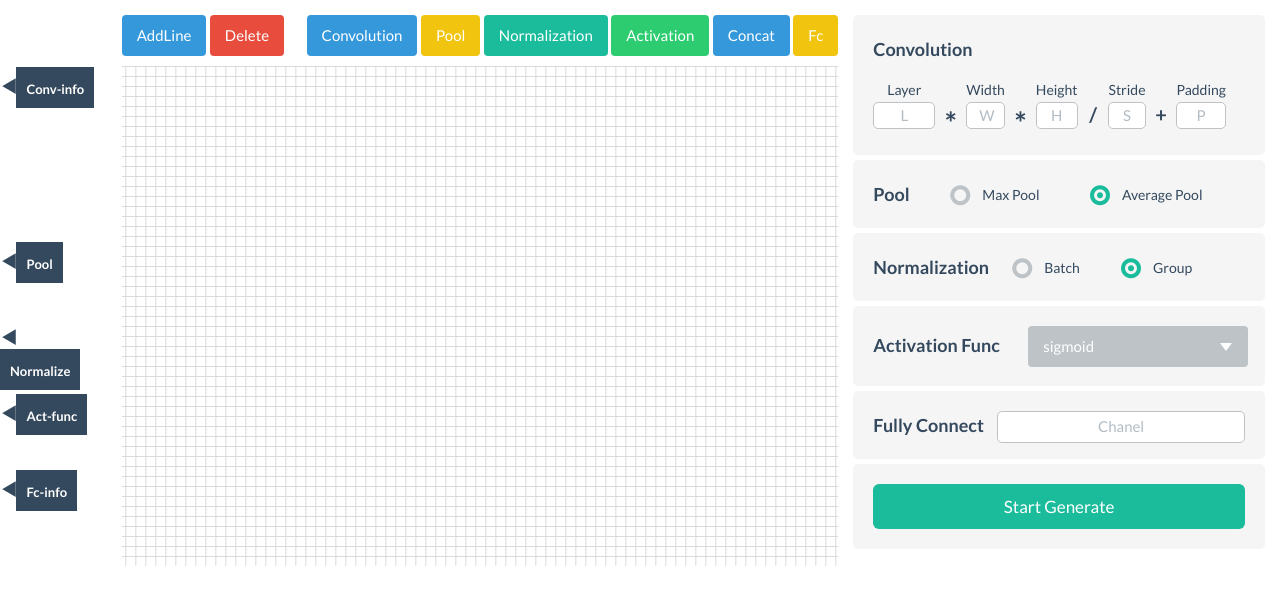
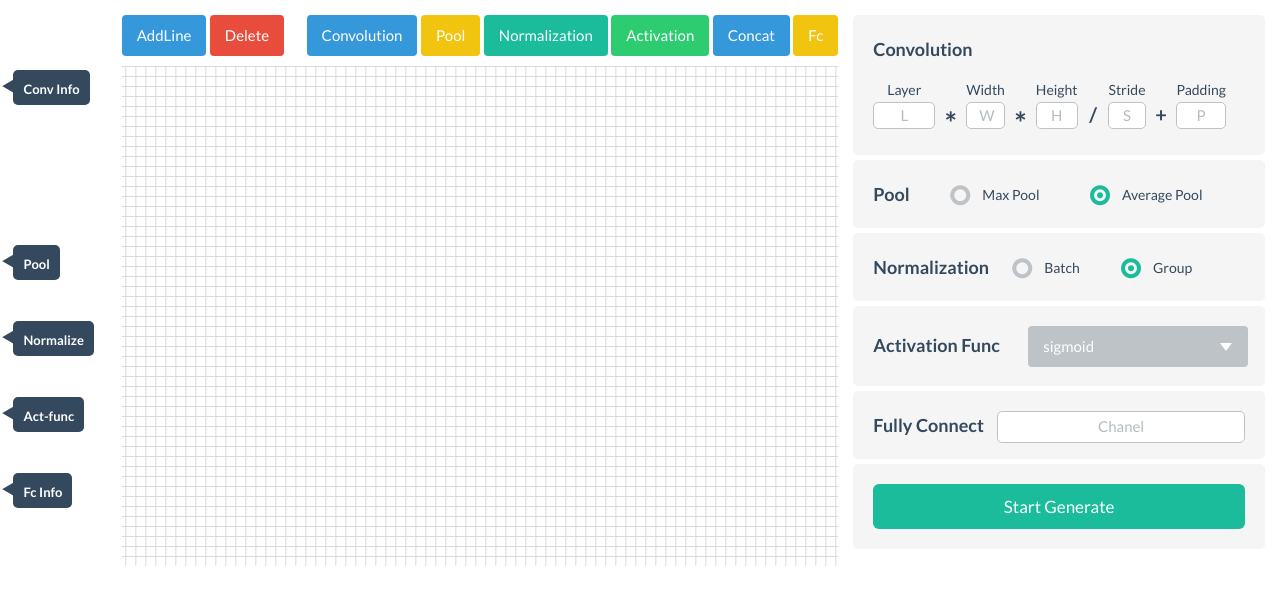
Before and after one commit to zhiyugege/CNN-CodeGenerator, a Django app: page /apps/ in a window 1280 px wide. Shown: the part 53-658 px from the top of the page. Run offline with Django 3.2, Linux system fonts and the light colour scheme; some libraries are stand-ins or nearby versions.

Commit message:
2019-1-8-9-33-cyl

```diff
--- a/static/css/index.css
+++ b/static/css/index.css
@@ -178,14 +178,15 @@ p{
 }
 
 .left-pad{
-	padding:10px;
-	border-top-left-radius:0;
-	border-bottom-left-radius:0;
+	padding: 7px 10px;
+    border-radius: 5px;
+/*	border-top-left-radius:0;
+	border-bottom-left-radius:0;*/
 }
 .arrowpanel1{
 	margin-top: 5px;
 }
-.left-pad>p:first-child{
+.detail-info>p:first-child{
 	border-bottom: 1px solid #eae7e7;
 }
 .list-group-item{
@@ -200,6 +201,9 @@ p{
 	font-size: 15px;
 }
 .detail-info{
+	padding:10px 15px;
+	border-top-left-radius:0;
+	border-bottom-left-radius:0;
 	display: none;
 }
 .mmtop{
@@ -215,7 +219,7 @@ p{
     display: inline-block;
     margin: 0;
     font-size: 18px;
-    width: 13px;
+    width: 10px;
 }
 .fui-triangle-left-small:before {
     content: "\e604";
@@ -229,6 +233,7 @@ p{
 }
 .height1{
 	height: 175px;
+	margin-top: 56px;
 }
 .height2,.height3,.height4,.height5{
 	height: 76px;
--- a/templates/index.html
+++ b/templates/index.html
@@ -48,15 +48,17 @@
 
     <div class="container-fluid">
 		<div class="row">
-		    <div class="col-md-1 col-sm-2 col-xs-2" style="padding:0;padding-right:10px">
-			    <div class="mmtop1 height1">
-		    		<span class="fui-triangle-left-small triangle"></span>
-			    	<span class="bg-black mtop left-pad ">
-		    			<b class="title1">Conv-info</b>
-			    	</span>
-		    	</div>
-		    	<div class="row bg-gray mmtop left-pad detail-info height1" style="padding-left:22px">
-	    			<p><b>Conv-info</b></p>
+		    <div class="col-md-1 col-sm-2 col-xs-2" style="padding:0">
+			    <div class="mmtop height1">
+				    <div class="height1">
+			    		<span class="fui-triangle-left-small triangle"></span>
+				    	<span class="bg-black mtop left-pad ">
+			    			<b class="title1">Conv Info</b>
+				    	</span>
+			    	</div>
+			    </div>
+		    	<div class="bg-gray mmtop detail-info height1">
+	    			<p><b>Conv</b></p>
 	    			<ul class="list-group">
 	    				<li class="list-group-item pad-default">num：10</li>
 	    				<li class="list-group-item pad-default">width：3</li>
@@ -66,47 +68,50 @@
 	    			</ul>
 		    	</div>
 
-
-		    	<div class="row bg-gray mtop left-pad detail-info height2"  style="padding-left:22px">
-	    			<p><b>Pool</b></p>
-	    			<p class="detail"><span>Max Pool</span></p>
-		    	</div>
 		    	<div class="height2">
 		    		<span class="fui-triangle-left-small triangle"></span>
 			    	<span class="bg-black mtop left-pad">
 		    			<b class="title1">Pool</b>
 			    	</span>
 		    	</div>
-		    	<div class="row bg-gray mtop left-pad detail-info height3"  style="padding-left:22px">
-    				<p><b>Normalize</b></p>
-		    		<p class="detail"><span>Batch</span></p>
+		    	<div class="bg-gray mtop detail-info height2">
+	    			<p><b>Pool</b></p>
+	    			<p class="detail"><span>Max Pool</span></p>
 		    	</div>
+
 		    	<div class="height3">
 		    		<span class="fui-triangle-left-small triangle"></span>
 			    	<span class="bg-black mtop left-pad">
 		    			<b class="title1">Normalize</b>
 			    	</span>
 		    	</div>
-		    	<div class="row bg-gray mtop left-pad detail-info height4"  style="padding-left:22px">
-		    		<p><b>Act-func</b></p>
-		    		<p class="detail"><span>Sigmoid</span></p>
+		    	<div class="bg-gray mtop detail-info height3">
+    				<p><b>Normalize</b></p>
+		    		<p class="detail"><span>Batch</span></p>
 		    	</div>
+
 		    	<div class="height4">
 		    		<span class="fui-triangle-left-small triangle"></span>
 			    	<span class="bg-black mtop left-pad">
 		    			<b class="title1">Act-func</b>
 			    	</span>
 		    	</div>
-		    	<div class="row bg-gray mtop left-pad detail-info height5"  style="padding-left:22px">
+		    	<div class="bg-gray mtop detail-info height4">
+		    		<p><b>Act-func</b></p>
+		    		<p class="detail"><span>Sigmoid</span></p>
+		    	</div>
+
+		    	<div class="height5">
+		    		<span class="fui-triangle-left-small triangle"></span>
+			    	<span class="bg-black mtop left-pad">
+		    			<b class="title1">Fc Info</b>
+			    	</span>
+		    	</div>
+		    	<div class="bg-gray mtop detail-info height5">
 		    		<p><b>Fc-info</b></p>
 		    		<p class="detail"><span>Chanel</span></p>
 		    	</div>
-		    	<div class="height5">
-		    		<span class="fui-triangle-left-small triangle"></span>
-			    	<span class="bg-black mtop left-pad">
-		    			<b class="title1">Fc-info</b>
-			    	</span>
-		    	</div>
+
 		    </div>
 			<div class="col-md-7 col-sm-10 col-xs-10" style="margin-bottom: 10px;">
 				<div class="row">
```
